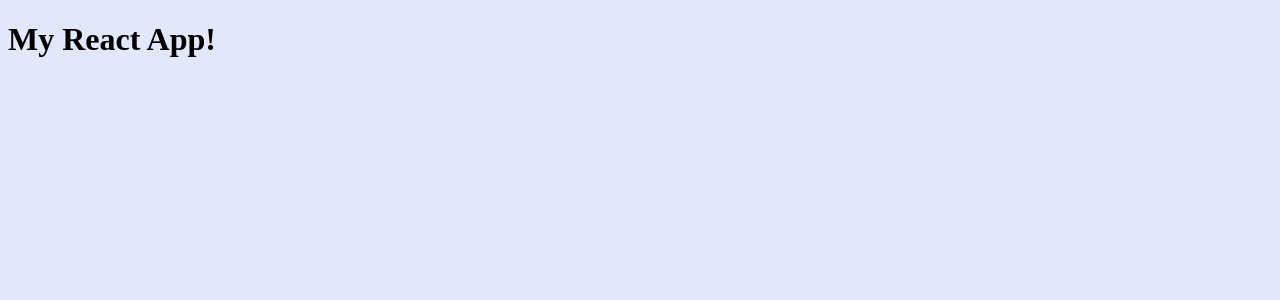
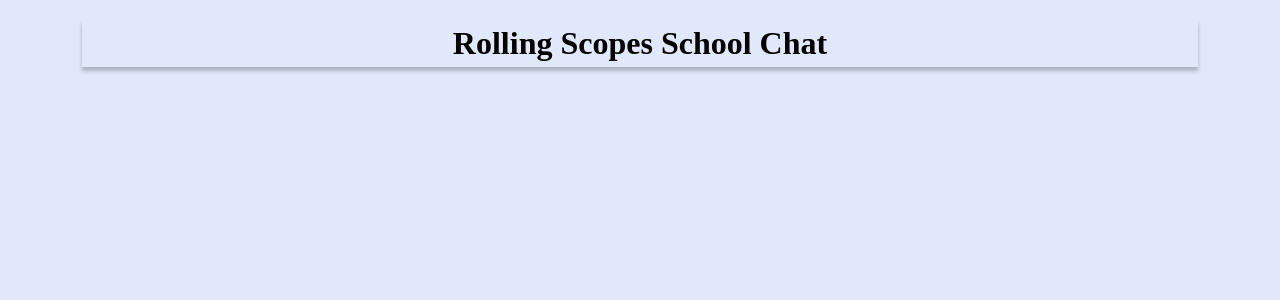
Before and after one commit to Tanya92/RSSChat, a React app: page / in a window 1280 px wide. Shown: the top 300 px of the page. Built offline with nearby package versions, Linux system fonts and the light colour scheme.

Commit message:
feat: add header component

```diff
--- a/src/components/app/app.css
+++ b/src/components/app/app.css
@@ -1,3 +1,9 @@
+body, html {
+    margin: 0;
+    padding: 0;
+}
+
 body {
     background: rgba(176,197,240,0.39);
+    padding: 20px;
 }
--- a/src/components/app/index.tsx
+++ b/src/components/app/index.tsx
@@ -1,14 +1,12 @@
 import * as React from 'react';
 import './app.css';
+import Header from '../header'
 
-class Index extends React.Component {
+export default class App extends React.Component {
     render() {
         return (
-            <div>
-                <h1>My React App!</h1>
-            </div>
+            <Header/>
+
         );
     }
 }
-
-export default Index;
--- a/src/components/header/header.css
+++ b/src/components/header/header.css
@@ -0,0 +1,16 @@
+.header-container {
+    display: flex;
+    justify-content: center;
+    box-sizing: border-box;
+    box-shadow: 0 4px 4px rgba(0, 0, 0, 0.24);
+    width: 90%;
+    max-width: 1300px;
+    margin: 0 auto;
+    flex-wrap: wrap;
+    text-align: center;
+}
+
+.header {
+    margin: 0;
+    padding: 5px;
+}
--- a/src/components/header/index.tsx
+++ b/src/components/header/index.tsx
@@ -1 +1,13 @@
-import 'header.css';
+import './header.css';
+import * as React from 'react';
+
+export default class Header extends React.Component {
+    render() {
+        return (
+            <div className="header-container">
+                <h1 className="header">Rolling Scopes School Chat</h1>
+            </div>
+        );
+    }
+
+}
--- a/src/index.tsx
+++ b/src/index.tsx
@@ -1,5 +1,5 @@
 import * as React from 'react';
 import * as ReactDOM from 'react-dom';
-import Index from './components/app/';
+import App from './components/app/';
 
-ReactDOM.render(<Index />, document.getElementById('root'));
+ReactDOM.render(<App />, document.getElementById('root'));
```
